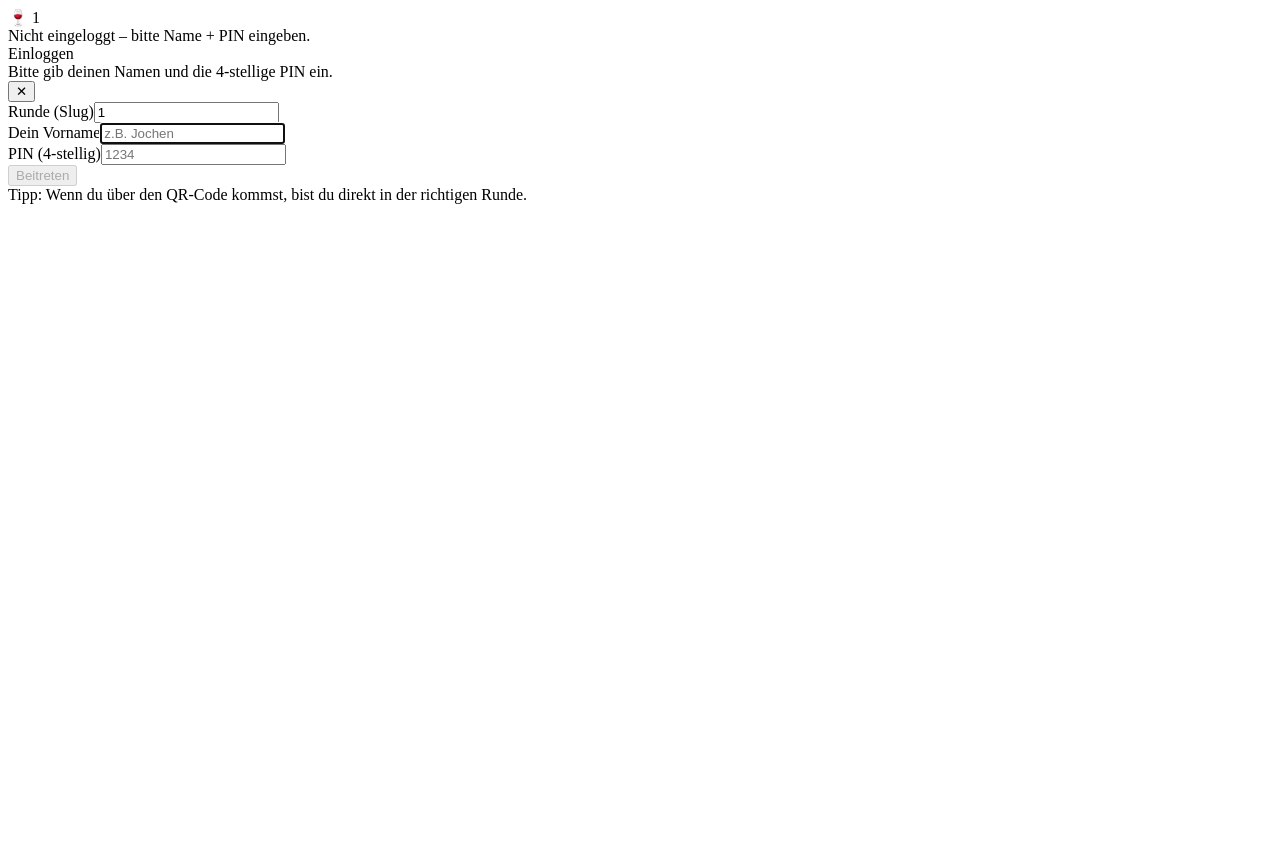
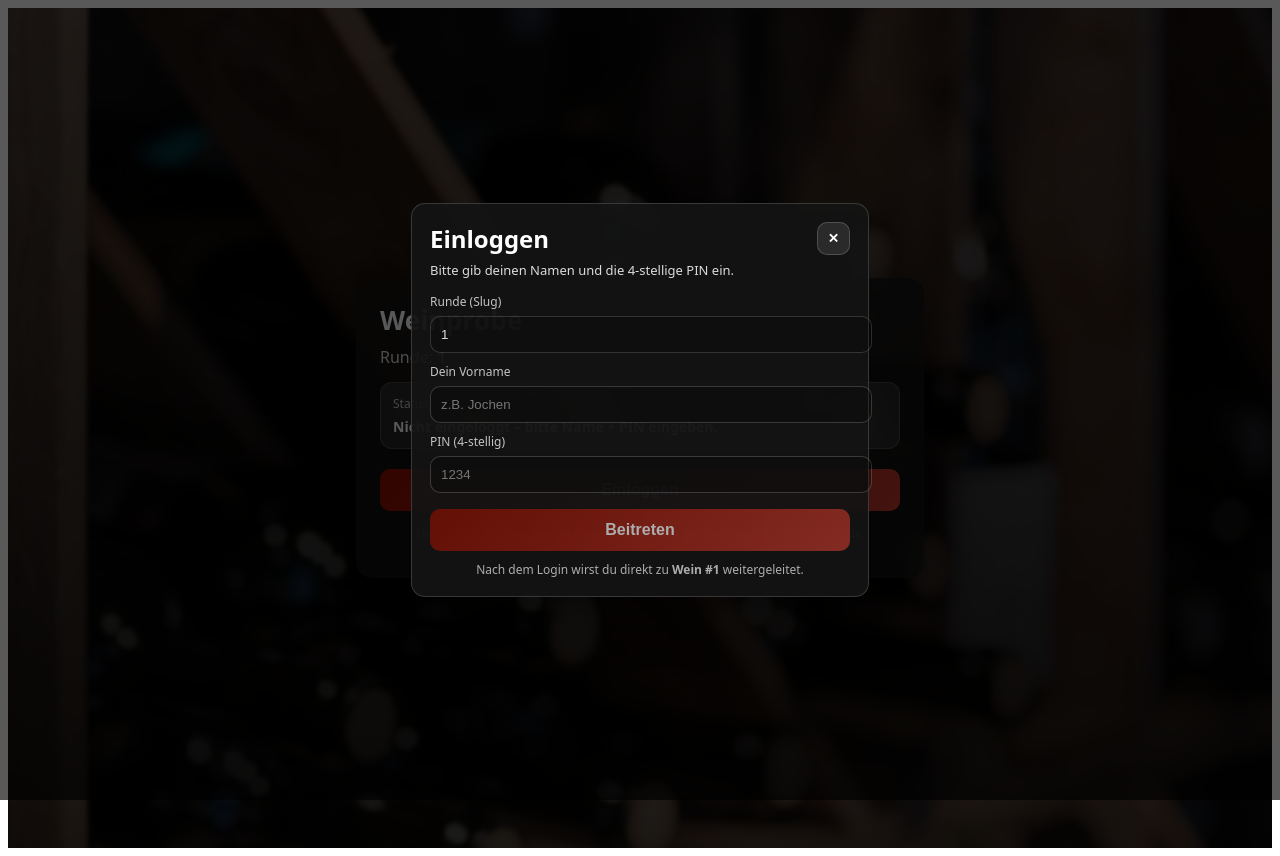
Before and after one commit to jochenwiener71/Weinfreunde-app, a Next.js app: page /t/1 in a window 1280 px wide. Before the commit the page ends 800 px from the top, so only its background shows below. Built offline with nearby package versions, Linux system fonts and the light colour scheme; no server answers.

Commit message:
Update page.tsx

```diff
--- a/app/t/[slug]/page.tsx
+++ b/app/t/[slug]/page.tsx
@@ -81,7 +81,7 @@ export default function TastingSlugLandingPage() {
         return;
       }
 
-      // ✅ Cookie gesetzt -> Session neu prüfen und dann weiter
+      // Cookie gesetzt -> Session neu prüfen und dann weiter
       await checkSession();
 
       // Direkt zur Bewertung (Wein #1)
@@ -102,86 +102,174 @@ export default function TastingSlugLandingPage() {
   }, [checking, loggedIn, router, slug]);
 
   return (
-    <main className="min-h-[100svh] w-full flex items-center justify-center px-4 py-10">
-      <div className="w-full max-w-xl">
-        <div className="rounded-2xl border border-white/10 bg-black/40 backdrop-blur-xl p-6 shadow-2xl">
-          <div className="text-white/90 text-lg font-semibold">
-            🍷 {slug || "Tasting"}
+    <div style={pageStyle}>
+      {/* Background wie Bewertung */}
+      <div
+        style={{
+          position: "absolute",
+          inset: 0,
+          backgroundImage: "url('/join-bg.jpg')",
+          backgroundSize: "cover",
+          backgroundPosition: "center",
+          filter: "blur(2px)",
+          transform: "scale(1.05)",
+        }}
+      />
+      <div
+        style={{
+          position: "absolute",
+          inset: 0,
+          background:
+            "linear-gradient(180deg, rgba(0,0,0,0.65) 0%, rgba(0,0,0,0.78) 60%, rgba(0,0,0,0.9) 100%)",
+        }}
+      />
+
+      <div style={centerWrapStyle}>
+        <div style={cardStyle}>
+          <h1 style={h1Style}>Weinprobe</h1>
+          <p style={subStyle}>
+            {slug ? (
+              <>
+                Runde: <b>{slug}</b>
+              </>
+            ) : (
+              "Runde wird geladen …"
+            )}
+          </p>
+
+          <div style={infoBoxStyle}>
+            <div style={{ fontSize: 12, opacity: 0.75, marginBottom: 6 }}>
+              Status
+            </div>
+            <div style={{ fontSize: 14, fontWeight: 750, lineHeight: 1.35 }}>
+              {checking
+                ? "Session wird geprüft …"
+                : loggedIn
+                ? "Eingeloggt – leite zur Bewertung weiter …"
+                : "Nicht eingeloggt – bitte Name + PIN eingeben."}
+            </div>
           </div>
-          <div className="mt-2 text-white/60 text-sm">
-            {checking
-              ? "Session wird geprüft …"
-              : loggedIn
-              ? "Eingeloggt – leite zur Bewertung …"
-              : "Nicht eingeloggt – bitte Name + PIN eingeben."}
-          </div>
+
+          {!loggedIn && (
+            <button
+              onClick={() => setOverlayOpen(true)}
+              style={{
+                ...primaryBtnStyle,
+                opacity: !slug ? 0.6 : 1,
+                cursor: !slug ? "not-allowed" : "pointer",
+              }}
+              disabled={!slug}
+            >
+              Einloggen
+            </button>
+          )}
+
+          <p style={footerStyle}>
+            Tipp: Wenn du über den QR-Code kommst, bist du direkt in der richtigen Runde.
+          </p>
         </div>
       </div>
 
-      {/* Login Overlay */}
+      {/* Login Overlay (optisch wie Bewertungs-Overlay) */}
       {overlayOpen && (
-        <div className="fixed inset-0 z-50 flex items-center justify-center px-4">
-          <div className="absolute inset-0 bg-black/60" />
-
-          <div className="relative w-full max-w-md rounded-2xl border border-white/10 bg-black/70 backdrop-blur-xl p-6 shadow-2xl">
-            <div className="flex items-start justify-between gap-3">
-              <div>
-                <div className="text-white text-xl font-semibold">Einloggen</div>
-                <div className="mt-1 text-white/60 text-sm">
+        <div
+          style={{
+            position: "fixed",
+            inset: 0,
+            background: "rgba(0,0,0,0.65)",
+            display: "flex",
+            alignItems: "center",
+            justifyContent: "center",
+            zIndex: 9999,
+            padding: 20,
+          }}
+        >
+          <div
+            style={{
+              width: "100%",
+              maxWidth: 420,
+              background: "rgba(20,20,20,0.92)",
+              border: "1px solid rgba(255,255,255,0.16)",
+              borderRadius: 14,
+              padding: 18,
+              color: "white",
+            }}
+          >
+            <div style={{ display: "flex", alignItems: "flex-start", gap: 10 }}>
+              <div style={{ flex: 1 }}>
+                <h2 style={{ margin: "0 0 6px 0" }}>Einloggen</h2>
+                <p style={{ margin: "0 0 14px 0", opacity: 0.85, fontSize: 13 }}>
                   Bitte gib deinen Namen und die 4-stellige PIN ein.
-                </div>
+                </p>
               </div>
 
               <button
                 onClick={() => setOverlayOpen(false)}
-                className="text-white/70 hover:text-white text-sm"
+                style={{
+                  border: "1px solid rgba(255,255,255,0.18)",
+                  background: "rgba(255,255,255,0.10)",
+                  color: "white",
+                  borderRadius: 10,
+                  padding: "8px 10px",
+                  fontWeight: 900,
+                  cursor: "pointer",
+                }}
                 aria-label="Close"
               >
                 ✕
               </button>
             </div>
 
-            <div className="mt-5 space-y-3">
+            <div style={{ display: "grid", gap: 10 }}>
               <div>
-                <label className="block text-white/70 text-sm mb-1">
+                <div style={{ fontSize: 12, opacity: 0.75, marginBottom: 6 }}>
                   Runde (Slug)
-                </label>
+                </div>
                 <input
                   value={slug}
                   readOnly
-                  className="w-full rounded-xl bg-white/5 border border-white/10 px-4 py-3 text-white/80 outline-none"
+                  style={inputStyleReadOnly}
                 />
               </div>
 
               <div>
-                <label className="block text-white/70 text-sm mb-1">
+                <div style={{ fontSize: 12, opacity: 0.75, marginBottom: 6 }}>
                   Dein Vorname
-                </label>
+                </div>
                 <input
                   value={name}
                   onChange={(e) => setName(e.target.value)}
+                  placeholder="z.B. Jochen"
                   autoFocus
-                  placeholder="z.B. Jochen"
-                  className="w-full rounded-xl bg-white/5 border border-white/10 px-4 py-3 text-white outline-none focus:border-white/30"
+                  style={inputStyle}
                 />
               </div>
 
               <div>
-                <label className="block text-white/70 text-sm mb-1">
+                <div style={{ fontSize: 12, opacity: 0.75, marginBottom: 6 }}>
                   PIN (4-stellig)
-                </label>
+                </div>
                 <input
                   value={pin}
                   onChange={(e) => setPin(e.target.value)}
+                  placeholder="1234"
                   inputMode="numeric"
                   pattern="[0-9]*"
-                  placeholder="1234"
-                  className="w-full rounded-xl bg-white/5 border border-white/10 px-4 py-3 text-white outline-none focus:border-white/30"
+                  style={inputStyle}
                 />
               </div>
 
               {error && (
-                <div className="rounded-xl border border-red-500/30 bg-red-500/10 px-4 py-3 text-red-200 text-sm">
+                <div
+                  style={{
+                    borderRadius: 12,
+                    padding: 10,
+                    border: "1px solid rgba(255,120,120,0.35)",
+                    background: "rgba(255,0,0,0.10)",
+                    color: "#ffd1d1",
+                    fontSize: 13,
+                  }}
+                >
                   {error}
                 </div>
               )}
@@ -191,18 +279,113 @@ export default function TastingSlugLandingPage() {
                 disabled={
                   submitting || !slug || name.trim().length < 1 || pin.trim().length < 4
                 }
-                className="mt-2 w-full rounded-xl bg-red-600/90 hover:bg-red-600 disabled:opacity-50 disabled:hover:bg-red-600/90 text-white font-semibold py-3 transition"
+                style={{
+                  ...primaryBtnStyle,
+                  opacity:
+                    submitting || !slug || name.trim().length < 1 || pin.trim().length < 4
+                      ? 0.65
+                      : 1,
+                  cursor:
+                    submitting || !slug || name.trim().length < 1 || pin.trim().length < 4
+                      ? "not-allowed"
+                      : "pointer",
+                }}
               >
                 {submitting ? "Bitte warten …" : "Beitreten"}
               </button>
 
-              <div className="mt-2 text-white/50 text-xs">
-                Tipp: Wenn du über den QR-Code kommst, bist du direkt in der richtigen Runde.
+              <div style={{ fontSize: 12, opacity: 0.65, textAlign: "center" }}>
+                Nach dem Login wirst du direkt zu <b>Wein #1</b> weitergeleitet.
               </div>
             </div>
           </div>
         </div>
       )}
-    </main>
+    </div>
   );
 }
+
+/* Styles (wie Bewertung: Card + Background) */
+const pageStyle: React.CSSProperties = {
+  minHeight: "100vh",
+  position: "relative",
+  overflow: "hidden",
+  fontFamily: "system-ui, -apple-system, BlinkMacSystemFont",
+};
+
+const centerWrapStyle: React.CSSProperties = {
+  position: "relative",
+  zIndex: 1,
+  minHeight: "100vh",
+  display: "flex",
+  alignItems: "center",
+  justifyContent: "center",
+  padding: 20,
+};
+
+const cardStyle: React.CSSProperties = {
+  width: "100%",
+  maxWidth: 520,
+  background: "rgba(20,20,20,0.78)",
+  backdropFilter: "blur(6px)",
+  borderRadius: 16,
+  padding: 24,
+  boxShadow: "0 20px 60px rgba(0,0,0,0.5)",
+  color: "white",
+};
+
+const h1Style: React.CSSProperties = {
+  marginTop: 0,
+  marginBottom: 8,
+  fontSize: 26,
+  textAlign: "left",
+  letterSpacing: 0.2,
+};
+
+const subStyle: React.CSSProperties = {
+  marginTop: 0,
+  marginBottom: 14,
+  opacity: 0.85,
+};
+
+const infoBoxStyle: React.CSSProperties = {
+  borderRadius: 12,
+  padding: 12,
+  background: "rgba(255,255,255,0.10)",
+  border: "1px solid rgba(255,255,255,0.14)",
+  marginBottom: 14,
+};
+
+const inputStyle: React.CSSProperties = {
+  width: "100%",
+  padding: 10,
+  borderRadius: 10,
+  border: "1px solid rgba(255,255,255,0.18)",
+  background: "rgba(0,0,0,0.25)",
+  color: "white",
+  outline: "none",
+};
+
+const inputStyleReadOnly: React.CSSProperties = {
+  ...inputStyle,
+  opacity: 0.85,
+};
+
+const primaryBtnStyle: React.CSSProperties = {
+  marginTop: 6,
+  width: "100%",
+  padding: "12px 14px",
+  borderRadius: 10,
+  border: "none",
+  background: "linear-gradient(135deg, #8e0e00, #c0392b)",
+  color: "white",
+  fontSize: 16,
+  fontWeight: 900,
+};
+
+const footerStyle: React.CSSProperties = {
+  marginTop: 14,
+  fontSize: 12,
+  opacity: 0.6,
+  textAlign: "center",
+};
```
